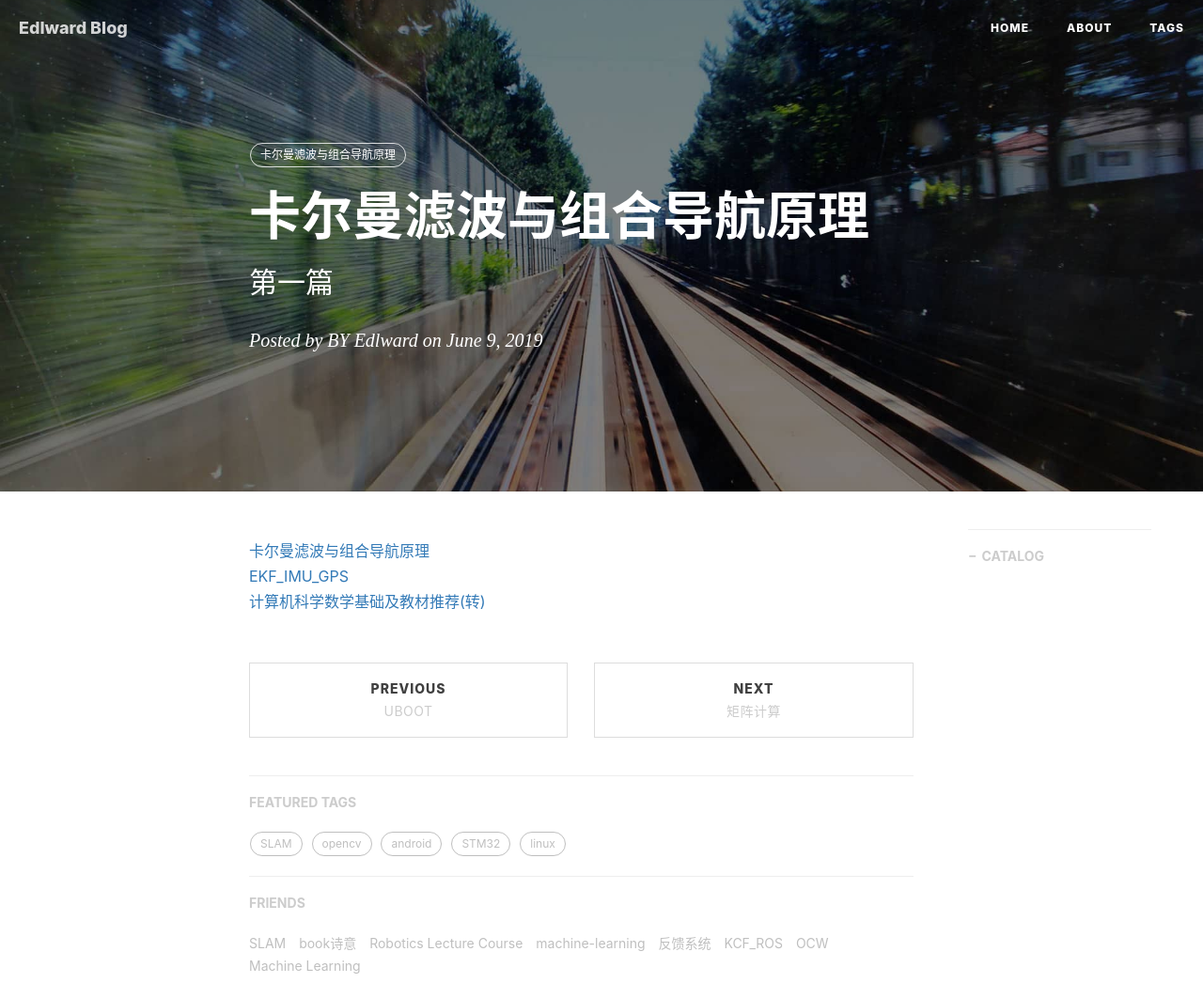
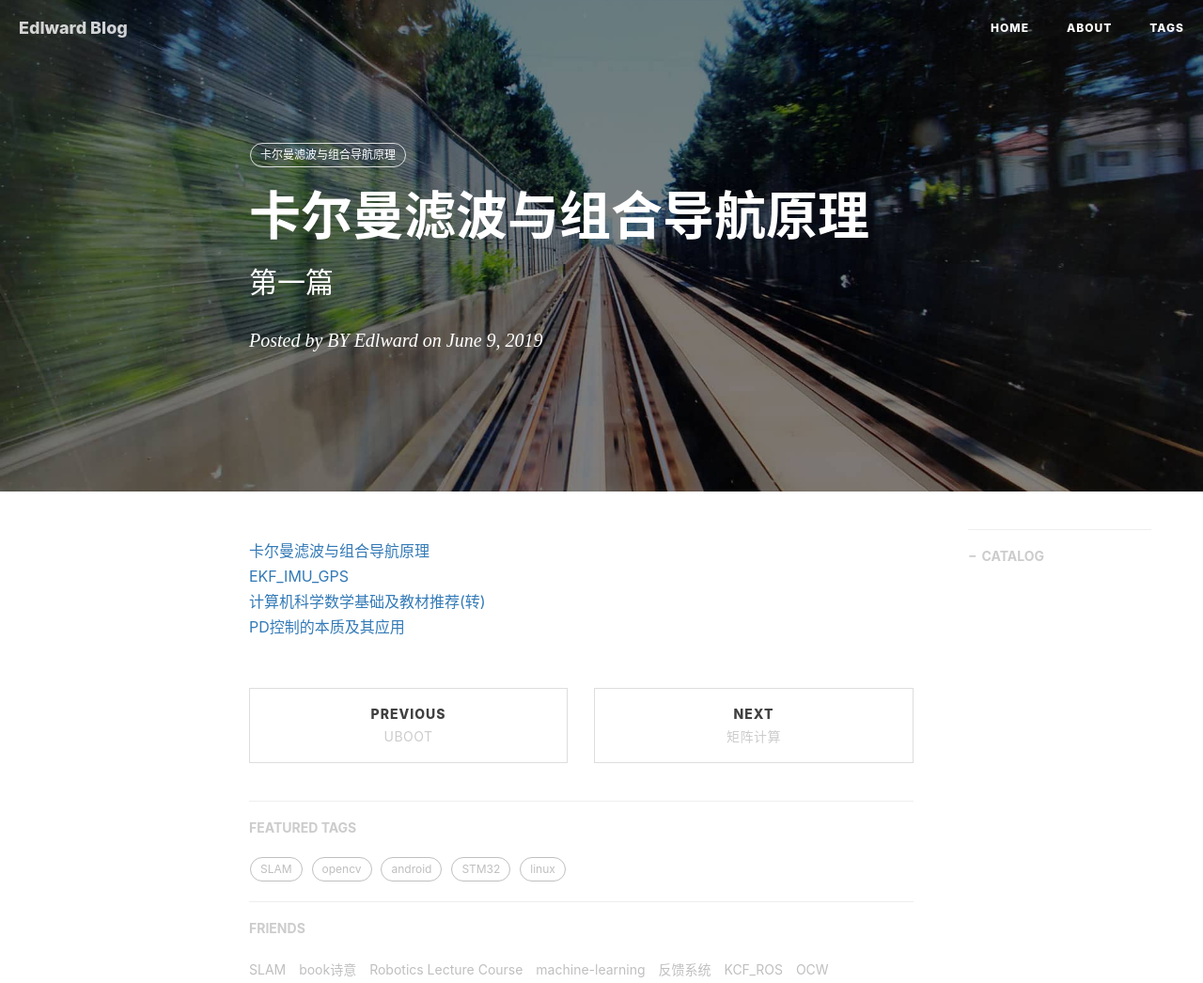
Before and after one commit to gary-robotics/dlward, a Jekyll site: the page built from _posts/2019-06-10-卡尔曼滤波与组合导航原理-2019.markdown, in a window 1280 px wide, cut to the strip 0-1046 px from the top of the page. Shown: the whole strip at 94% size. Built offline with Jekyll 4.4.1, drawn with Linux system fonts in a browser that asks for light colours; nearby versions of some CDN libraries; comment, search, counter and statistics services are not loaded.

Commit message:
Update 2019-06-10-卡尔曼滤波与组合导航原理-2019.markdown

```diff
--- a/_posts/2019-06-10-卡尔曼滤波与组合导航原理-2019.markdown
+++ b/_posts/2019-06-10-卡尔曼滤波与组合导航原理-2019.markdown
@@ -12,3 +12,4 @@ tags:                               #标签
 [卡尔曼滤波与组合导航原理](https://wenku.baidu.com/view/84a1bf34f78a6529647d539f.html)
 [EKF_IMU_GPS](https://github.com/Edlward/Indirect_EKF_IMU_GPS)
 [计算机科学数学基础及教材推荐(转)](https://blog.csdn.net/baixiaozhe/article/details/8263643)
+[PD控制的本质及其应用](https://zhuanlan.zhihu.com/p/43417085)
```
